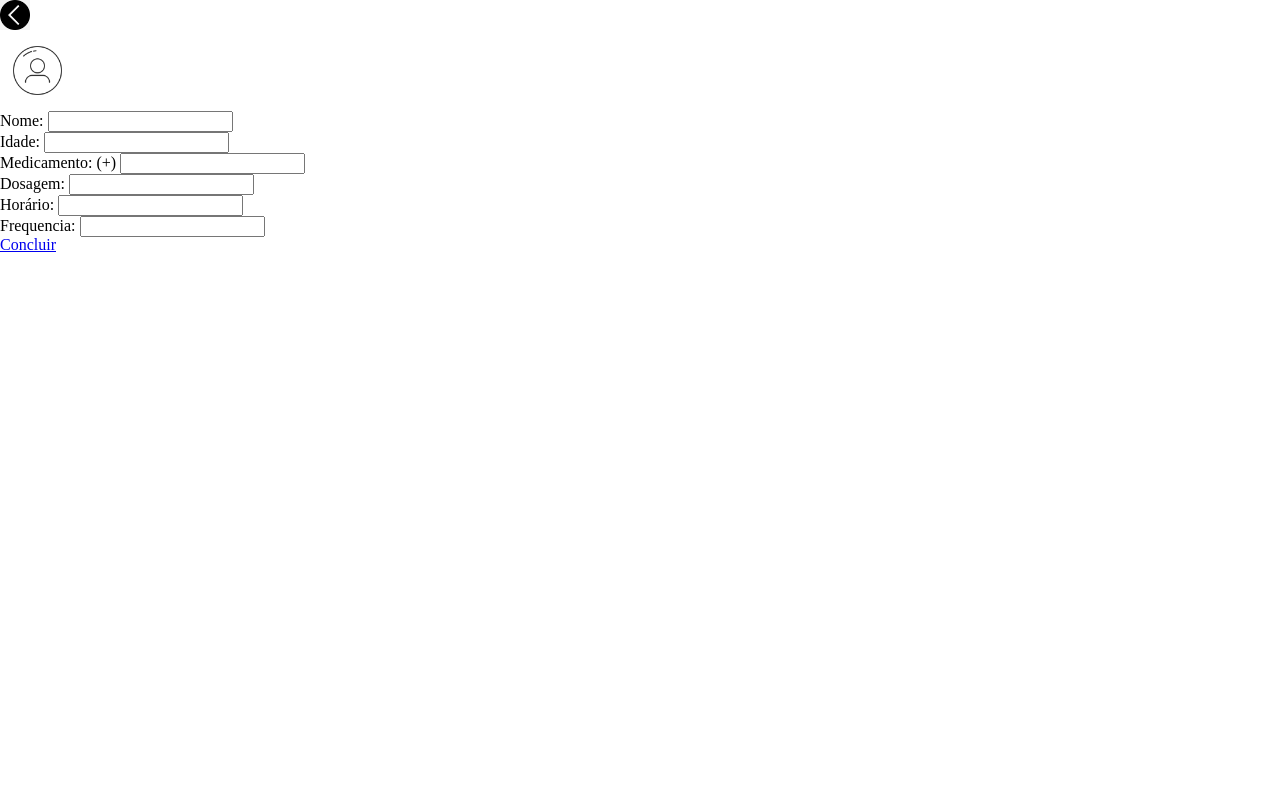
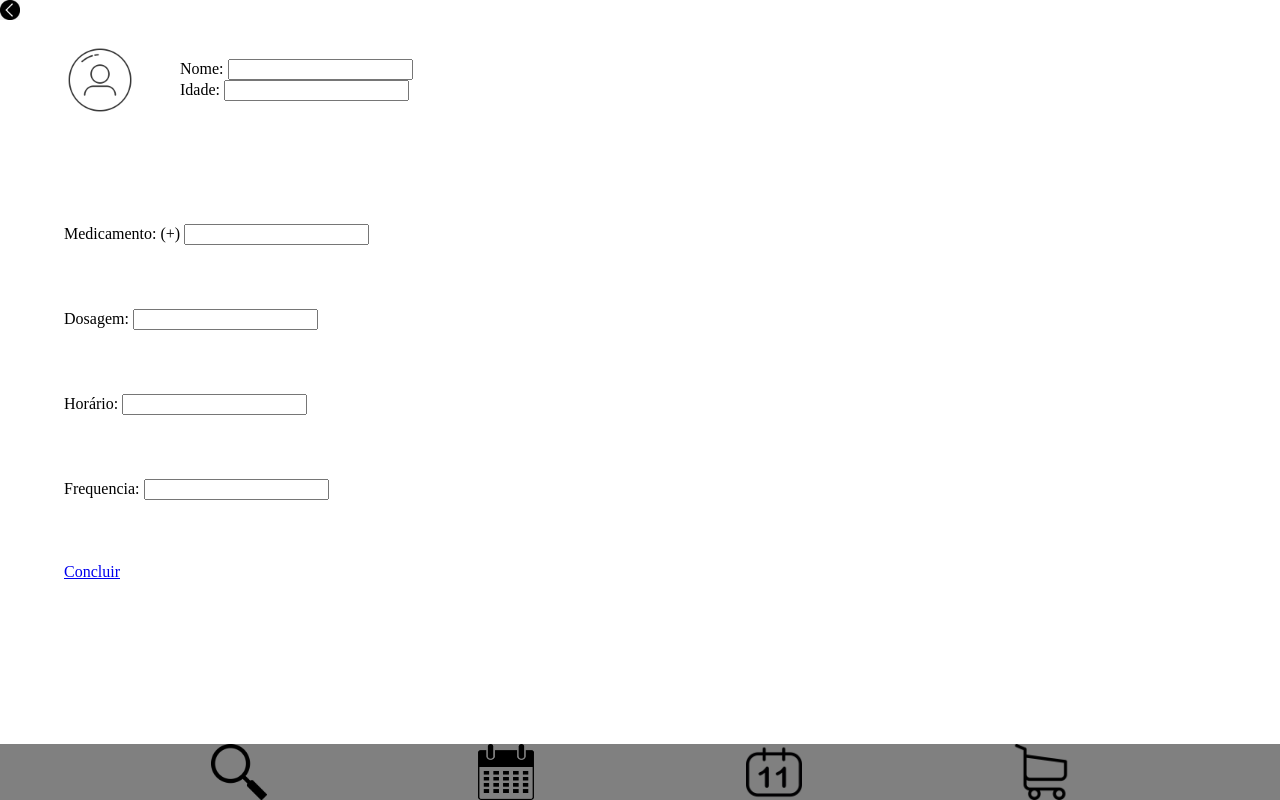
Before and after one commit to tomasmiele/tomasmiele.github.io, a plain HTML site: page add_pessoa.html in a window 1280 px wide. Drawn offline with Linux system fonts and the light colour scheme.

Commit message:
Add pessoa css + bug fixes

```diff
--- a/add_pessoa.html
+++ b/add_pessoa.html
@@ -8,37 +8,62 @@
         <link rel="stylesheet" href="css/style.css">
     </head>
     <body>
-        <header>
+        <header class="linha">
             <a href="calendario_compartilhado.html">
-                <img src="img/seta_voltar.png" alt="seta voltar" height="30" width="30">
+                <img class="imagem_pequena" src="img/seta_voltar.png" alt="seta voltar">
             </a>
+            <figure class="espacar">
+                <img class="imagem_grande" src="img/perfil.png" alt="perfil">
+            </figure>
+            <ul class="coluna centraliza">
+                <li>
+                    Nome: <input type="text"/>
+                </li>
+                <li>
+                    Idade: <input type="text"/>
+                </li>
+            </ul>
+
         </header>
-        <main>
-            <figure>
-                <img src="img/perfil.png" alt="perfil" height="75" width="75">
-            </figure>
-            <h2>
-                Nome: <input type="text"/>
-            </h2>
-            <h2>
-                Idade: <input type="text"/>
-            </h2>
-            <h2>
+        <main class="coluna espacar">
+            <h2 class="espacar">
                 Medicamento: (+) <input type="text"/>
             </h2>
-            <h2>
+            <h2 class="espacar">
                 Dosagem: <input type="text"/>
             </h2>
-            <h2>
+            <h2 class="espacar">
                 Horário: <input type="text"/>
             </h2>
-            <h2>
+            <h2 class="espacar">
                 Frequencia: <input type="text"/>
             </h2>
-            <h2>
+            <h2 class="espacar">
                 <a href="calendario_compartilhado.html">
                     Concluir
                 </a>
             </h2>
         </main>
+        <footer class="espacamento_igual">
+            <figure>
+                <a href="index.html">
+                    <img class="imagem_media" src="img/busca.png" alt="perfil">
+                </a>
+            </figure>
+            <figure>
+                <a href="calendario_compartilhado.html">
+                    <img class="imagem_media" src="img/calendario.png" alt="perfil">
+                </a>
+            </figure>
+            <figure>
+                <a href="calendario_compartilhado.html">
+                    <img class="imagem_media" src="img/dia_atual.png" alt="perfil">
+                </a>
+            </figure>
+            <figure>
+                <a href="seu_carrinho.html">
+                    <img class="imagem_media" src="img/carrinho.png" alt="perfil">
+                </a>
+            </figure>
+        </footer>
     </body>
--- a/css/style.css
+++ b/css/style.css
@@ -33,6 +33,12 @@
     display: flex;
     height: 3.5rem;
     width: 3.5rem;
+}
+
+.imagem_grande{
+    display: flex;
+    height: 6rem;
+    width: 6rem;
 }
 
 .centraliza{
```
Also changed, not shown: busca_losartana.html (+1 -1 lines), calendario_compartilhado.html (+23 -1 lines), filtre_dona_ana.html (+1 -1 lines), seu_carrinho.html (+1 -1 lines).
